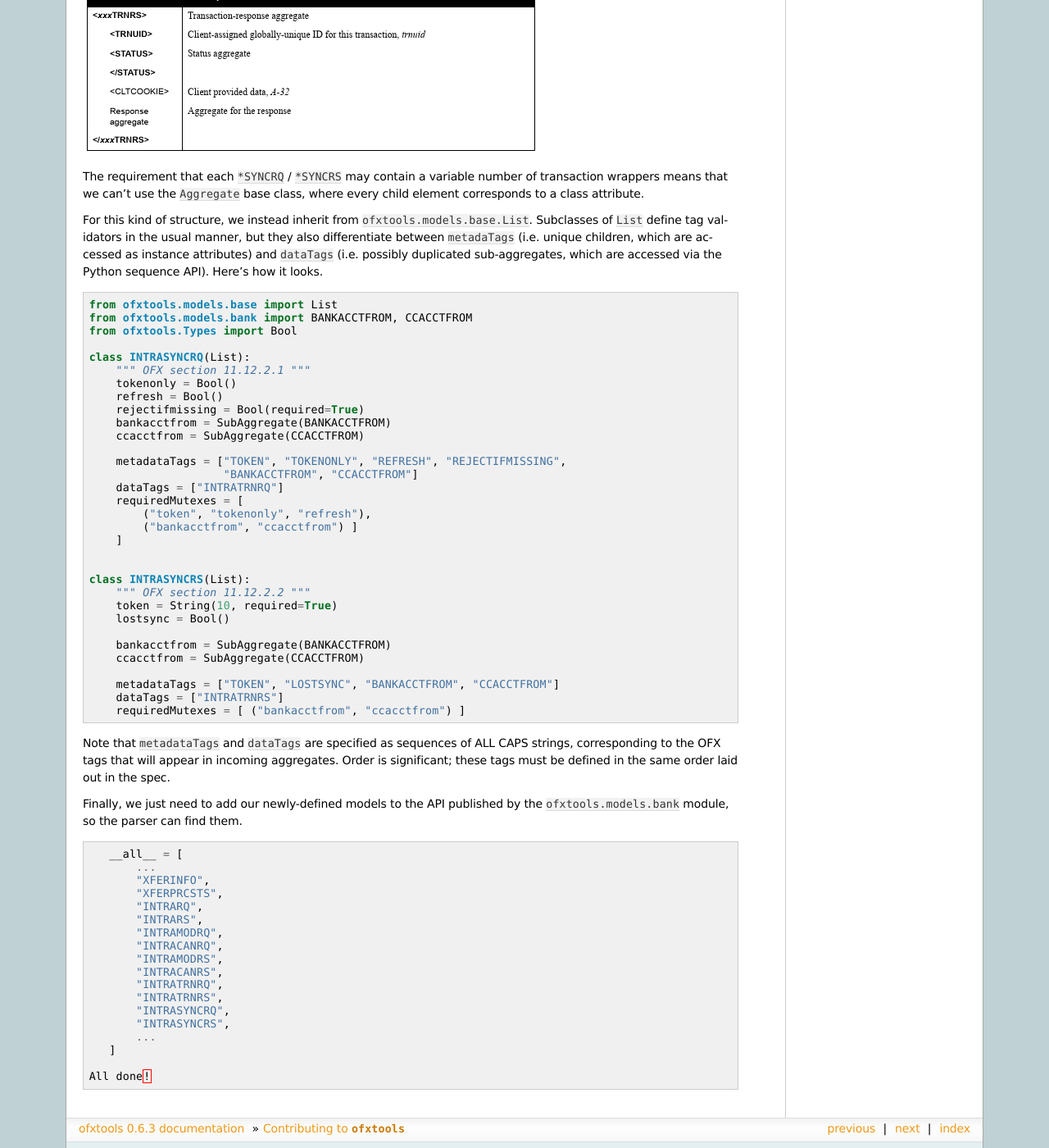
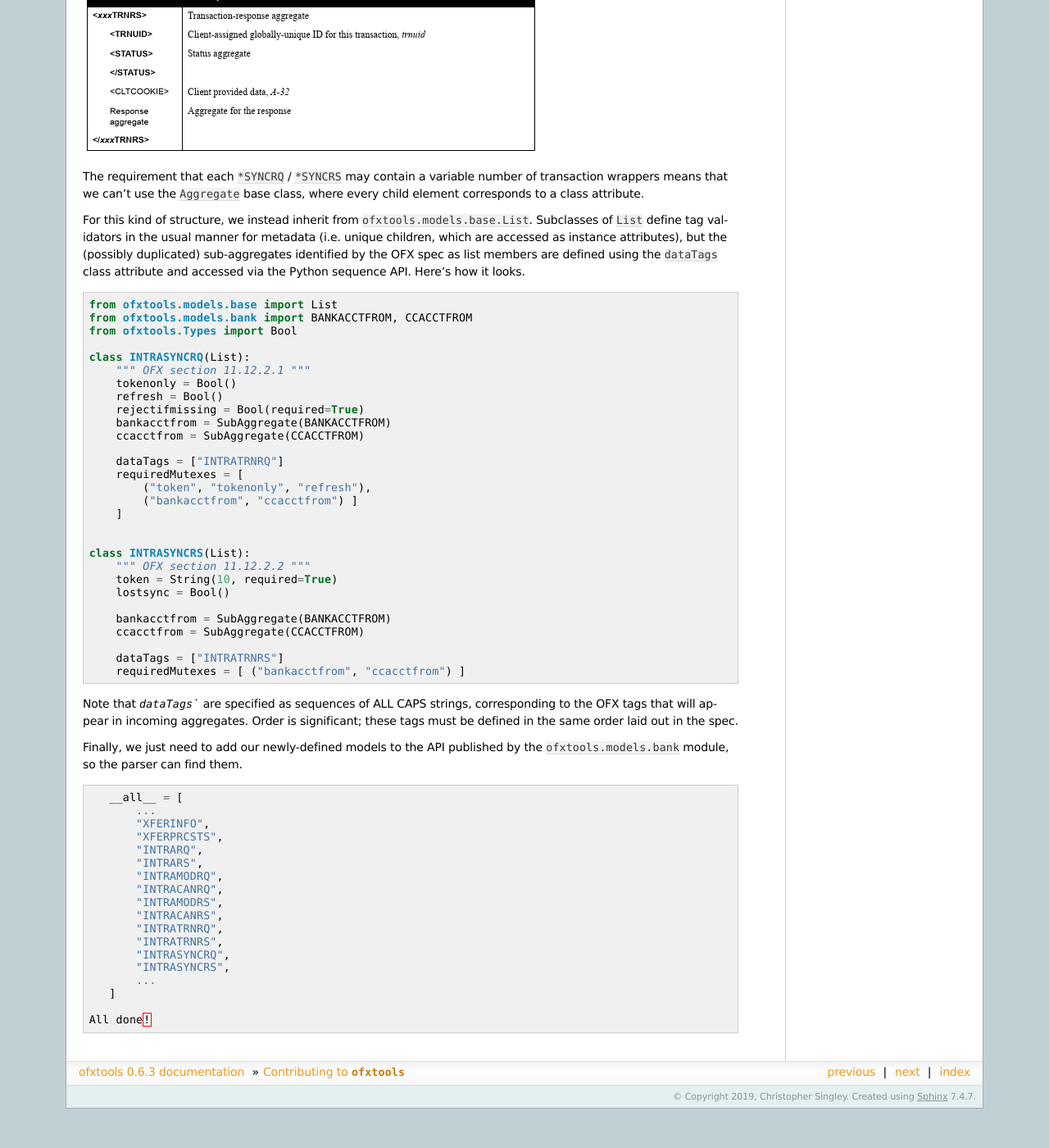
Before and after one commit to csingley/ofxtools, a Sphinx documentation site: the page built from docs/contributing.rst, in a window 1280 px wide and 1400 px high, scrolled down 6944 px. Shown: the whole window at 82% size. Built offline with Sphinx 7.4.7, drawn with Linux system fonts in a browser that asks for light colours; after the commit the page ends 8296 px from its top, so only the background shows below that.

Commit message:
Update docs/contributing for change in List API (don't need metadataTags)

```diff
--- a/docs/contributing.rst
+++ b/docs/contributing.rst
@@ -303,10 +303,11 @@ number of transaction wrappers means that we can't use the ``Aggregate`` base
 class, where every child element corresponds to a class attribute.
 
 For this kind of structure, we instead inherit from ``ofxtools.models.base.List``.
-Subclasses of ``List`` define tag validators in the usual manner, but they also
-differentiate between ``metadaTags`` (i.e. unique children, which are accessed
-as instance attributes) and ``dataTags`` (i.e. possibly duplicated sub-aggregates,
-which are accessed via the Python sequence API).  Here's how it looks.
+Subclasses of ``List`` define tag validators in the usual manner for metadata
+(i.e. unique children, which are accessed as instance attributes), but the
+(possibly duplicated) sub-aggregates identified by the OFX spec as list
+members are defined using the ``dataTags`` class attribute and accessed via the
+Python sequence API.  Here's how it looks.
 
 .. code:: python
 
@@ -322,8 +323,6 @@ which are accessed via the Python sequence API).  Here's how it looks.
         bankacctfrom = SubAggregate(BANKACCTFROM)
         ccacctfrom = SubAggregate(CCACCTFROM)
 
-        metadataTags = ["TOKEN", "TOKENONLY", "REFRESH", "REJECTIFMISSING",
-                        "BANKACCTFROM", "CCACCTFROM"]
         dataTags = ["INTRATRNRQ"]
         requiredMutexes = [
             ("token", "tokenonly", "refresh"),
@@ -339,14 +338,13 @@ which are accessed via the Python sequence API).  Here's how it looks.
         bankacctfrom = SubAggregate(BANKACCTFROM)
         ccacctfrom = SubAggregate(CCACCTFROM)
 
-        metadataTags = ["TOKEN", "LOSTSYNC", "BANKACCTFROM", "CCACCTFROM"]
         dataTags = ["INTRATRNRS"]
         requiredMutexes = [ ("bankacctfrom", "ccacctfrom") ]
 
-Note that ``metadataTags`` and ``dataTags`` are specified as sequences of
-ALL CAPS strings, corresponding to the OFX tags that will appear in incoming
-aggregates.  Order is significant; these tags must be defined in the same order
-laid out in the spec.
+Note that `dataTags`` are specified as sequences of ALL CAPS strings,
+corresponding to the OFX tags that will appear in incoming aggregates.  Order
+is significant; these tags must be defined in the same order laid out in the
+spec.
 
 Finally, we just need to add our newly-defined models to the API published by
 the ``ofxtools.models.bank`` module, so the parser can find them.
```
